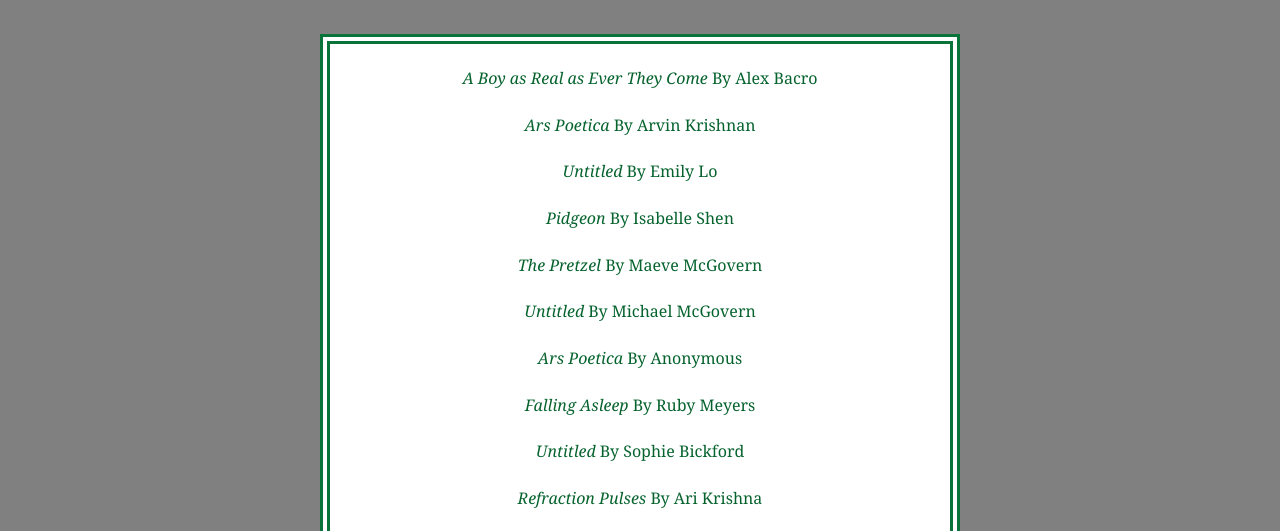
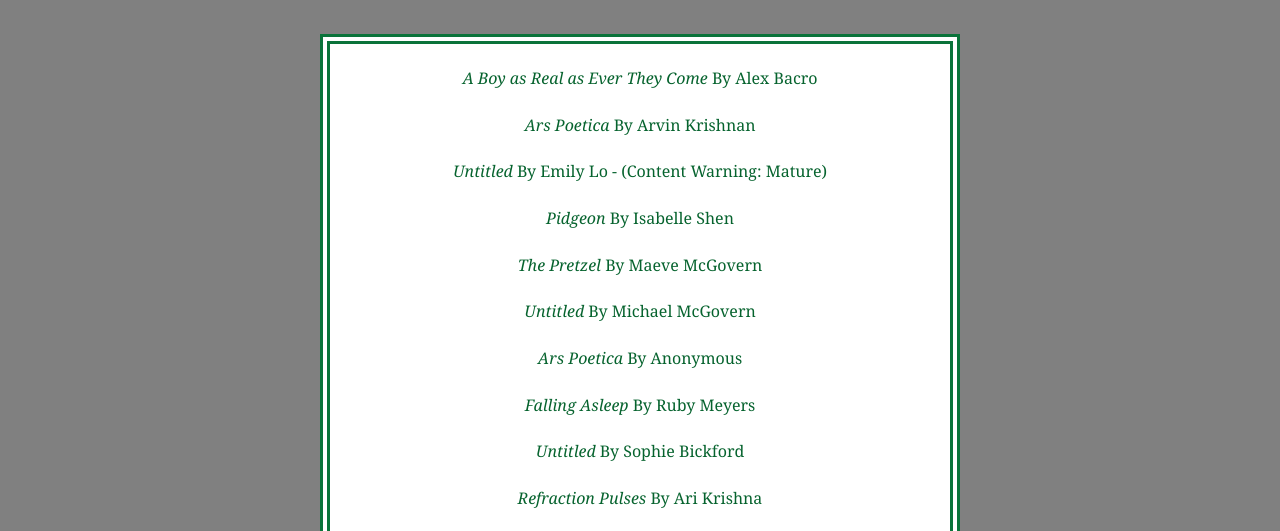
Before and after one commit to PierrepontCS/creative-commons, a plain HTML site: page writing.html in a window 1280 px wide. Shown: the part 269-800 px from the top of the page. Drawn offline with nearby package versions, Linux system fonts and the light colour scheme.

Commit message:
add content label v3

```diff
--- a/writing.html
+++ b/writing.html
@@ -65,7 +65,7 @@
           <a href="arvin.html"><i>Ars Poetica</i> By Arvin Krishnan</a>
           <br>
           <br>
-          <a href="emily.html"><i>Untitled</i> By Emily Lo</a>
+          <a href="emily.html"><i>Untitled</i> By Emily Lo - (Content Warning: Mature)</a>
           <br>
           <br>
           <a href="isabelle.html"><i>Pidgeon</i> By Isabelle Shen</a>
```
